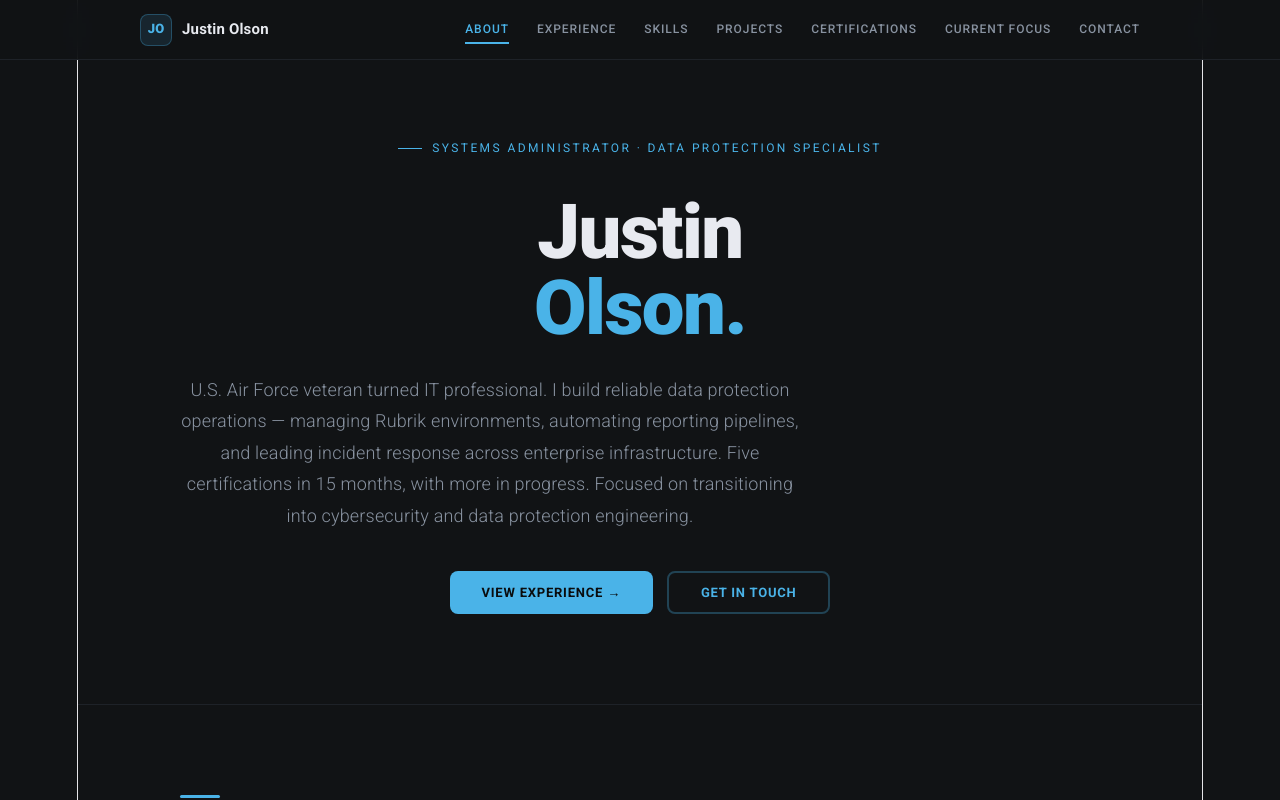
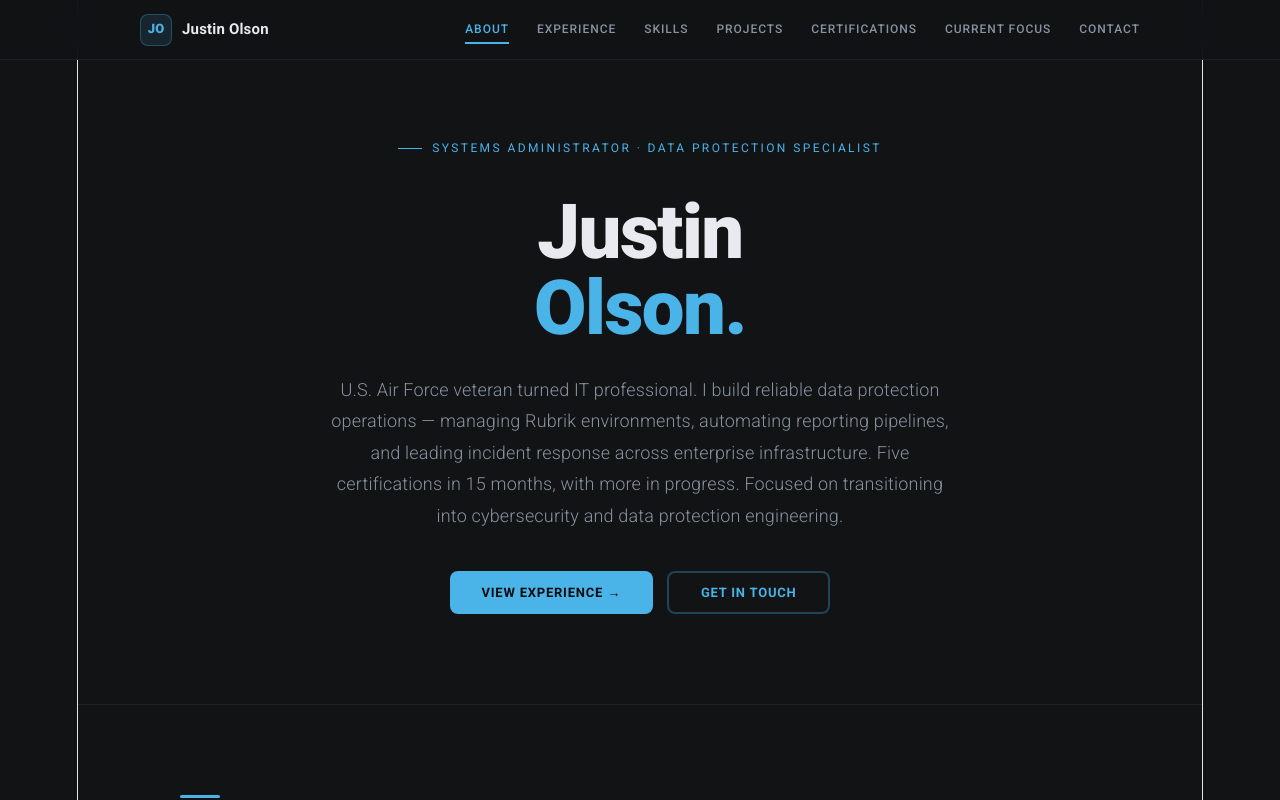
Before and after one commit to 8BitJustin/portfolio-jro, a React (Vite) app: page / in a window 1280 px wide. Shown: the top 800 px of the page. Built offline with nearby package versions, Linux system fonts and the light colour scheme.

Commit message:
See CHANGELOG v3.0.1

```diff
--- a/package.json
+++ b/package.json
@@ -1,7 +1,7 @@
 {
   "name": "portfolio-jro",
   "private": true,
-  "version": "3.0.0",
+  "version": "3.0.1",
   "type": "module",
   "scripts": {
     "dev": "vite",
--- a/src/App.jsx
+++ b/src/App.jsx
@@ -216,7 +216,7 @@ function ExperienceCard({ job }) {
           <div style={{ fontFamily: "'Roboto', sans-serif", fontSize: 13, color: "#4AB3E8", display: "flex", alignItems: "center", gap: 10, flexWrap: "wrap" }}>
             <span>{job.company}</span>
             <span style={{ color: "#252a30" }}>|</span>
-            <span style={{ color: "#8892a0"}}>{job.period}</span>
+            <span style={{ color: "#8892a0" }}>{job.period}</span>
           </div>
           {!open && (
             <div style={{ fontFamily: "'Roboto', sans-serif", fontSize: 13, fontWeight: 300, color: "#8892a0", marginTop: 8, lineHeight: 1.5 }}>{job.summary}</div>
@@ -390,7 +390,7 @@ export default function Portfolio() {
         <h1 className="fade-up fade-up-2" style={{ fontFamily: "'Roboto', sans-serif", fontSize: "clamp(44px, 7vw, 76px)", fontWeight: 900, lineHeight: 1.0, letterSpacing: "-0.02em", color: "#E8EAF0", marginBottom: 28 }}>
           Justin<br /><span style={{ color: "#4AB3E8" }}>Olson.</span>
         </h1>
-        <p className="fade-up fade-up-3" style={{ fontFamily: "'Roboto', sans-serif", fontSize: 18, fontWeight: 300, color: "#8892a0", lineHeight: 1.75, maxWidth: 620, marginBottom: 40 }}>
+        <p className="fade-up fade-up-3" style={{ fontFamily: "'Roboto', sans-serif", fontSize: 18, fontWeight: 300, color: "#8892a0", lineHeight: 1.75, maxWidth: 620, marginBottom: 40, textAlign: "center", margin: "0 auto 40px" }}>
           U.S. Air Force veteran turned IT professional. I build reliable data protection operations — managing Rubrik environments, automating reporting pipelines, and leading incident response across enterprise infrastructure. Five certifications in 15 months, with more in progress. Focused on transitioning into cybersecurity and data protection engineering.
         </p>
         <div className="fade-up fade-up-4 hero-btns" style={{ display: "flex", gap: 14, flexWrap: "wrap", justifyContent: "center" }}>
```
Also changed, not shown: 1 other file (tests, documents, lock files or other folders).
